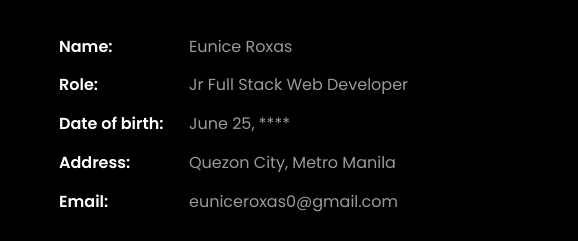
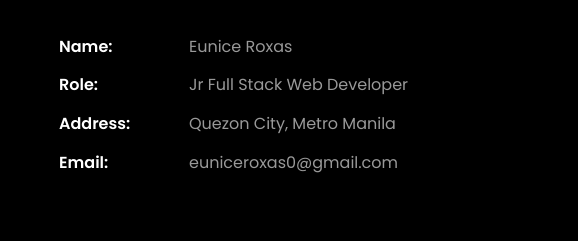
Before and after one commit to yunii25/euniceroxas, a plain HTML site: page index.html in a window 1280 px wide. Shown: the part 1026-1267 px from the top of the page, 534-1112 px from the left. Drawn offline with Linux system fonts and the light colour scheme; files whose address does not match are found by name.

Commit message:
Update index.html

```diff
--- a/index.html
+++ b/index.html
@@ -112,7 +112,6 @@
 		            <ul class="about-info mt-4 px-md-0 px-2">
 		            	<li class="d-flex"><span>Name:</span> <span>Eunice Roxas</span></li>
                   <li class="d-flex"><span>Role:</span> <span>Jr Full Stack Web Developer</span></li>
-		            	<li class="d-flex"><span>Date of birth:</span> <span>June 25, ****</span></li>
 		            	<li class="d-flex"><span>Address:</span> <span>Quezon City, Metro Manila</span></li>
 		            	<!-- <li class="d-flex"><span>Zip code:</span> <span>1110</span></li> -->
 		            	<li class="d-flex"><span>Email:</span> <span>euniceroxas0@gmail.com</span></li>
```
